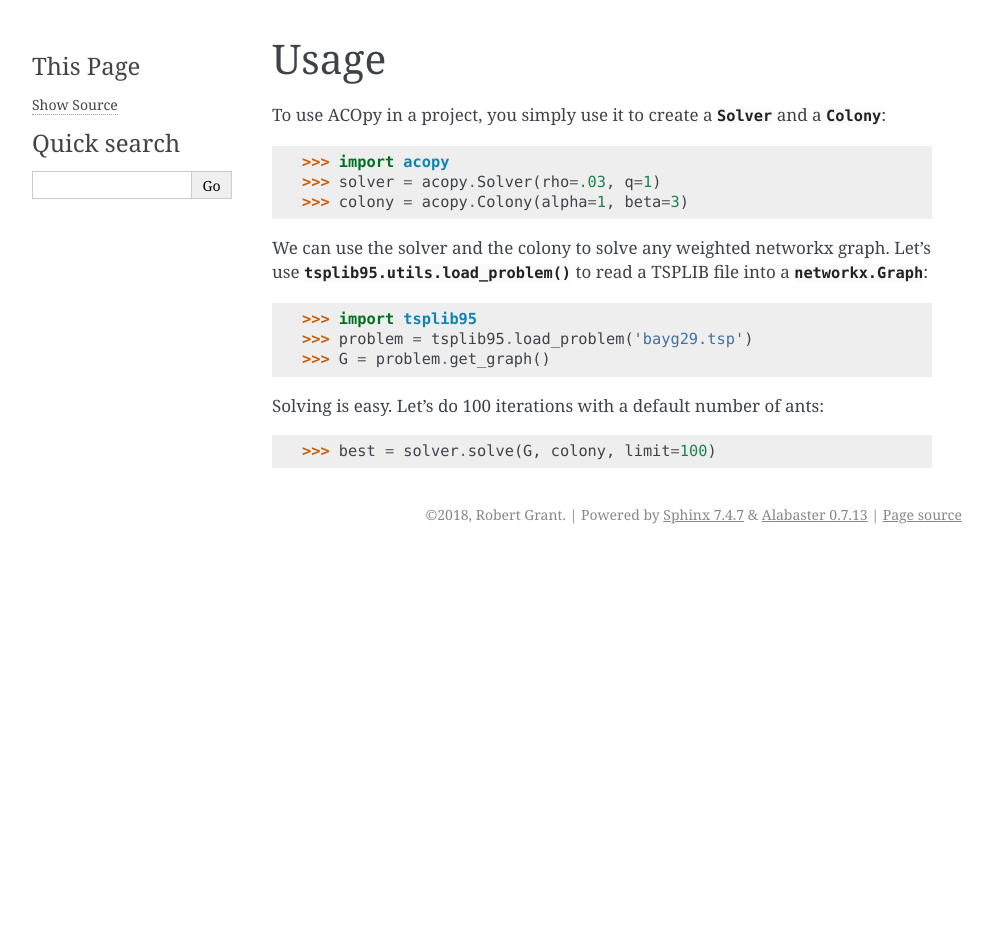
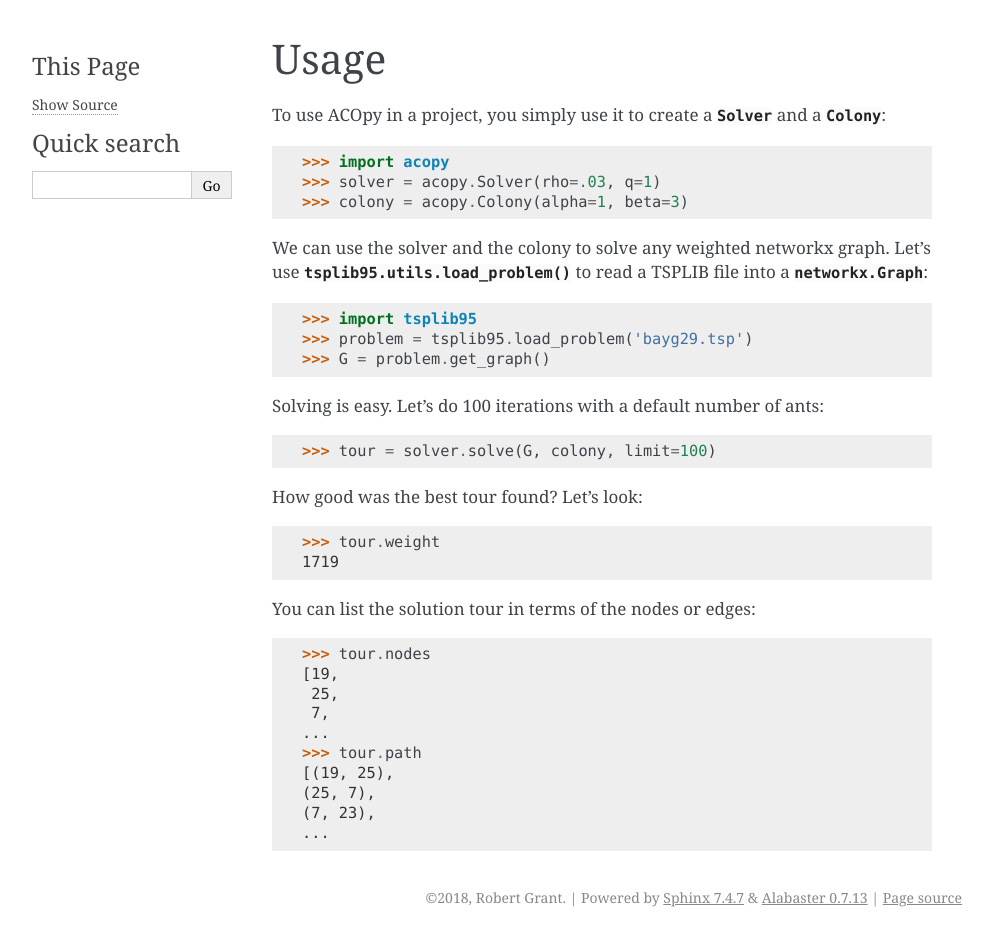
Before and after one commit to rhgrant10/acopy, a Sphinx documentation site: the page built from docs/usage.rst, in a window 1280 px wide. Shown: the whole page, without its empty margins (148-1141 px from the left). Built offline with Sphinx 7.4.7, drawn with Linux system fonts in a browser that asks for light colours; before the commit the page ends 900 px from its top, so only the background shows below that.

Commit message:
Show the nodes/edges of a solution

```diff
--- a/docs/usage.rst
+++ b/docs/usage.rst
@@ -22,4 +22,24 @@ Solving is easy. Let's do 100 iterations with a default number of ants:
 
 .. code-block:: python
 
-    >>> best = solver.solve(G, colony, limit=100)
+    >>> tour = solver.solve(G, colony, limit=100)
+
+How good was the best tour found? Let's look:
+
+.. code-block:: python
+
+    >>> tour.weight
+    1719
+
+You can list the solution tour in terms of the nodes or edges:
+
+    >>> tour.nodes
+    [19,
+     25,
+     7,
+    ...
+    >>> tour.path
+    [(19, 25),
+    (25, 7),
+    (7, 23),
+    ...
```
